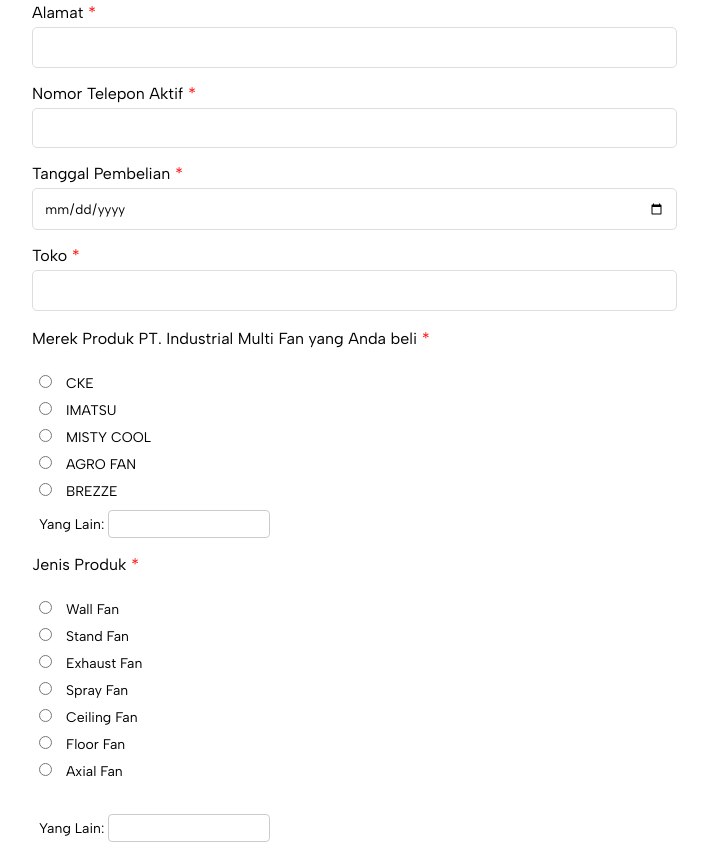
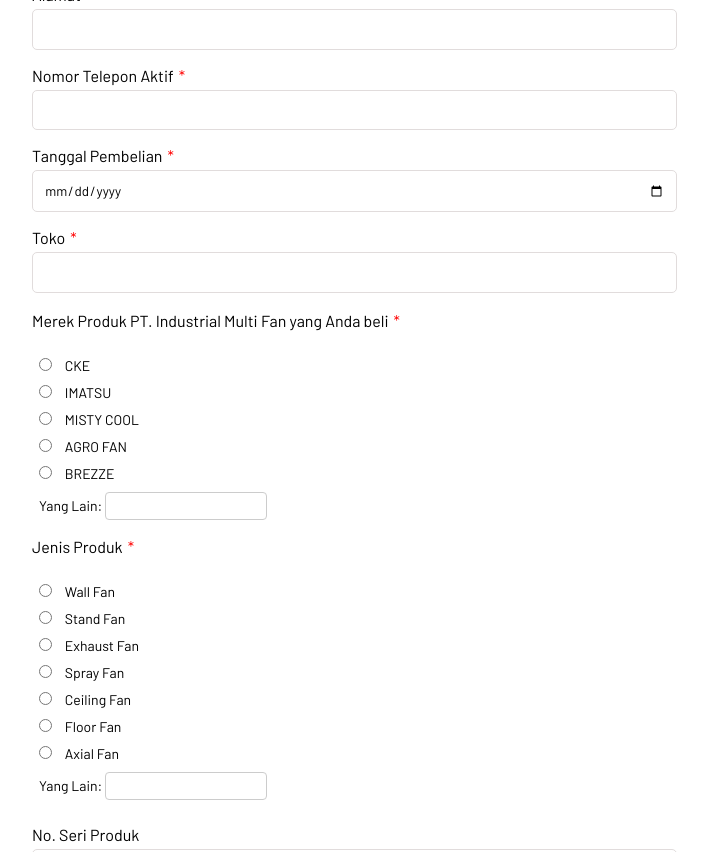
Before and after one commit to zhqnrf/informa, a plain HTML site: page index.html in a window 1280 px wide. Shown: the part 713-1565 px from the top of the page, without its empty margins (288-996 px from the left). Drawn offline with Linux system fonts and the light colour scheme.

Commit message:
[update] font

```diff
--- a/index.html
+++ b/index.html
@@ -145,8 +145,6 @@
                                 <input type="radio" name="product" id="axialFan" class="radio-end">
                                 Axial Fan
                             </label>
-                        </div>
-                        <div class="radio-button">
                             <label for="others">
                                 Yang Lain:
                                 <input type="text" name="others" id="others" class="radio-end">
--- a/style.css
+++ b/style.css
@@ -1,9 +1,10 @@
-@import url("https://fonts.googleapis.com/css2?family=Albert+Sans:ital,wght@0,100..900;1,100..900&display=swap");
+@import url('https://fonts.googleapis.com/css2?family=Barlow:ital,wght@0,100;0,200;0,300;0,400;0,500;0,600;0,700;0,800;0,900;1,100;1,200;1,300;1,400;1,500;1,600;1,700;1,800;1,900&display=swap');
 
 * {
     padding: 0;
     margin: 0;
-    font-family: "Albert Sans";
+    font-family: "Barlow",
+        sans-serif;
 }
 
 body {
```
